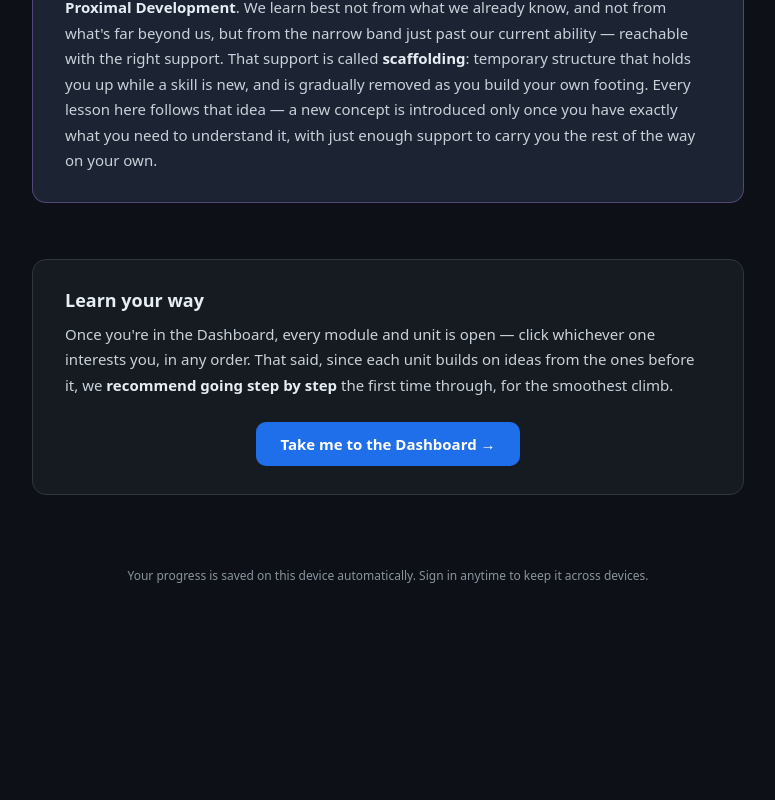
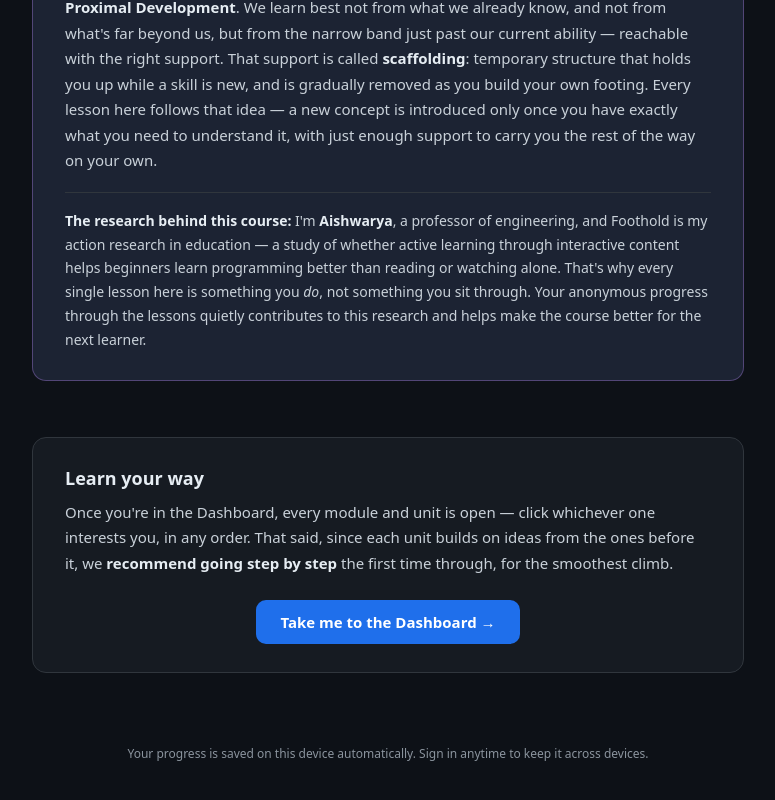
Before and after one commit to aishugithub/course_python, a React (Vite) app: page / in a window 1280 px wide. Shown: the part 891-1691 px from the top of the page, without its empty margins (252-1027 px from the left). Before the commit the page ends 1515 px from the top, so only its background shows below. Built offline with nearby package versions, Linux system fonts and the light colour scheme; no server answers.

Commit message:
SRET remved

```diff
--- a/index.html
+++ b/index.html
@@ -3,7 +3,7 @@
   <head>
     <meta charset="UTF-8" />
     <meta name="viewport" content="width=device-width, initial-scale=1.0" />
-    <title>SRET E-Learning</title>
+    <title>Foothold — Learn Python</title>
     <link rel="icon" type="image/svg+xml" href="./favicon.svg" />
   </head>
   <body>
--- a/src/shell/Landing.jsx
+++ b/src/shell/Landing.jsx
@@ -92,6 +92,15 @@ export default function Landing({ onExploreGuest, onGoToLogin }) {
             you have exactly what you need to understand it, with just enough support to carry you
             the rest of the way on your own.
           </p>
+          <p style={{ color: C.soft, fontSize: 14, lineHeight: 1.7, margin: '18px 0 0', paddingTop: 16, borderTop: `1px solid ${C.border}` }}>
+            <strong style={{ color: C.text }}>The research behind this course:</strong> I'm{' '}
+            <strong style={{ color: C.text }}>Aishwarya</strong>, a professor of engineering, and
+            Foothold is my action research in education — a study of whether active learning through
+            interactive content helps beginners learn programming better than reading or watching
+            alone. That's why every single lesson here is something you <em>do</em>, not something
+            you sit through. Your anonymous progress through the lessons quietly contributes to this
+            research and helps make the course better for the next learner.
+          </p>
         </div>
       </div>
 
```
Also changed, not shown: 1 other file (tests, documents, lock files or other folders).
